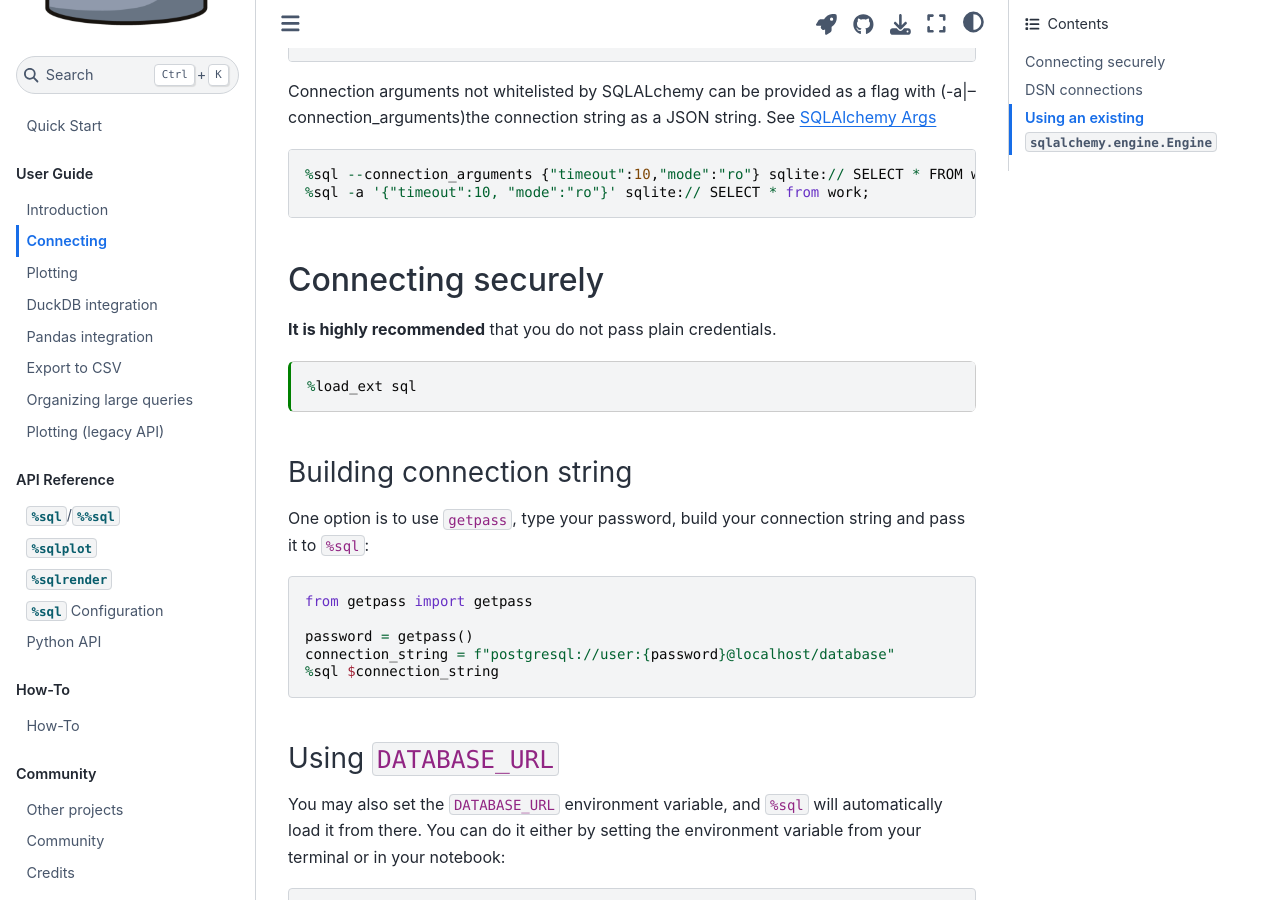
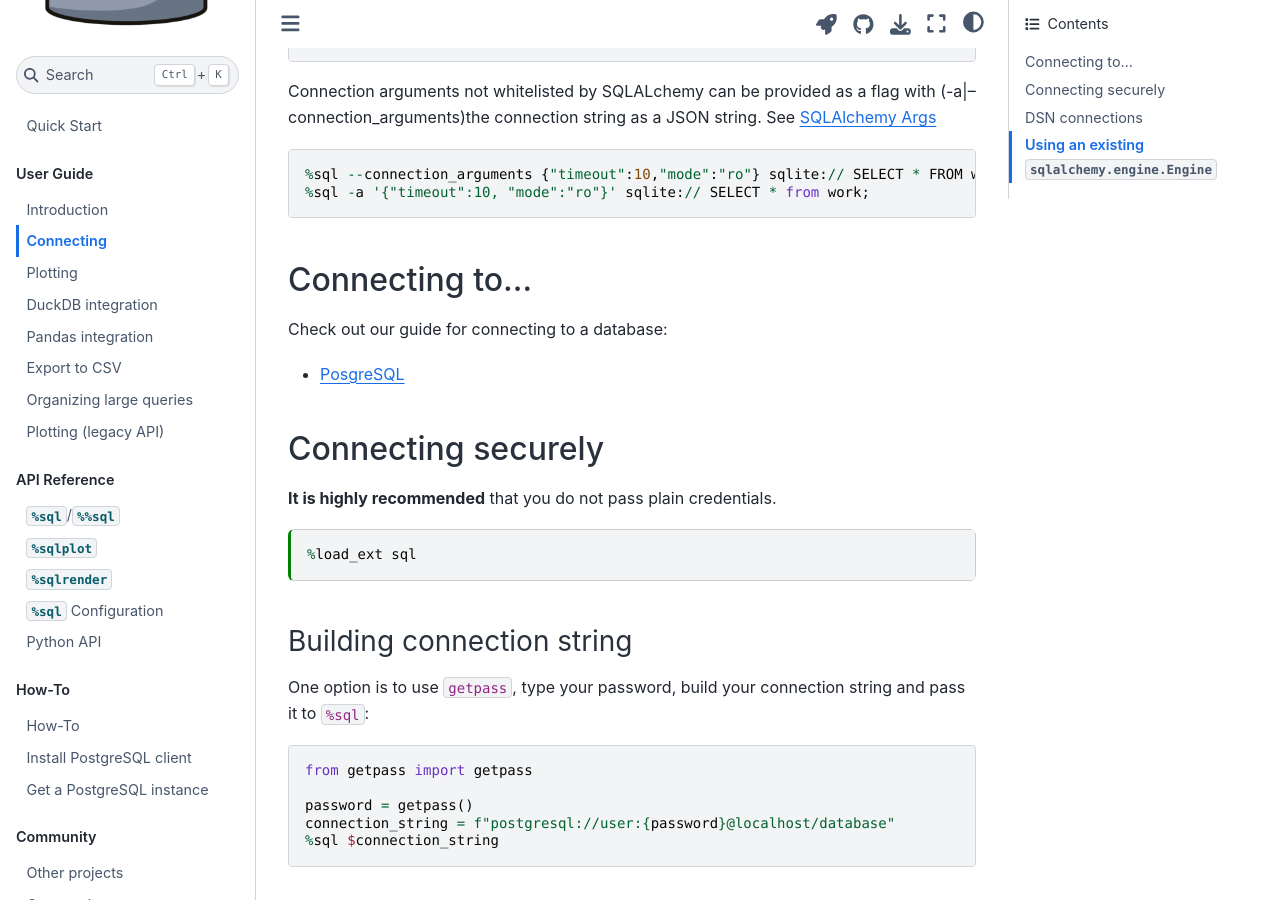
Before and after one commit to catherinedevlin/ipython-sql, a Jupyter Book: the page built from doc/connecting.md, in a window 1280 px wide and 900 px high, scrolled down 653 px. Built offline with Jupyter Book 1.0.4 settings and Sphinx 7.4.7 and the Sphinx Book theme 1.1.4, drawn with Linux system fonts in a browser that asks for light colours.

Commit message:
adds postgres instructions

````diff
--- a/doc/_config.yml
+++ b/doc/_config.yml
@@ -1,6 +1,6 @@
 title: JupySQL
 author: Ploomber
-copyright: 2023
+copyright: '2023'
 logo: square-no-bg-small.png
 
 # Force re-execution of notebooks on each build.
@@ -8,6 +8,9 @@
 execute:
   execute_notebooks: force
   timeout: 90
+
+  exclude_patterns:
+    - 'howto/*-connect.ipynb'
 
 # Define the name of the latex output file for PDF builds
 latex:
--- a/doc/_toc.yml
+++ b/doc/_toc.yml
@@ -26,6 +26,8 @@
   - caption: How-To
     chapters:
     - file: howto
+    - file: howto/postgres-install
+    - file: howto/postgres-connect
 
   - caption: Community
     chapters:
--- a/doc/connecting.md
+++ b/doc/connecting.md
@@ -50,6 +50,14 @@
 %sql --connection_arguments {"timeout":10,"mode":"ro"} sqlite:// SELECT * FROM work;
 %sql -a '{"timeout":10, "mode":"ro"}' sqlite:// SELECT * from work;
 ```
+
++++
+
+## Connecting to...
+
+Check out our guide for connecting to a database:
+
+- [PosgreSQL](howto/postgres-connect)
 
 +++
 
````
Also changed, not shown: doc/howto/postgres-install.md (added, +22 -0 lines), doc/howto/postgres-connect.ipynb (added).
